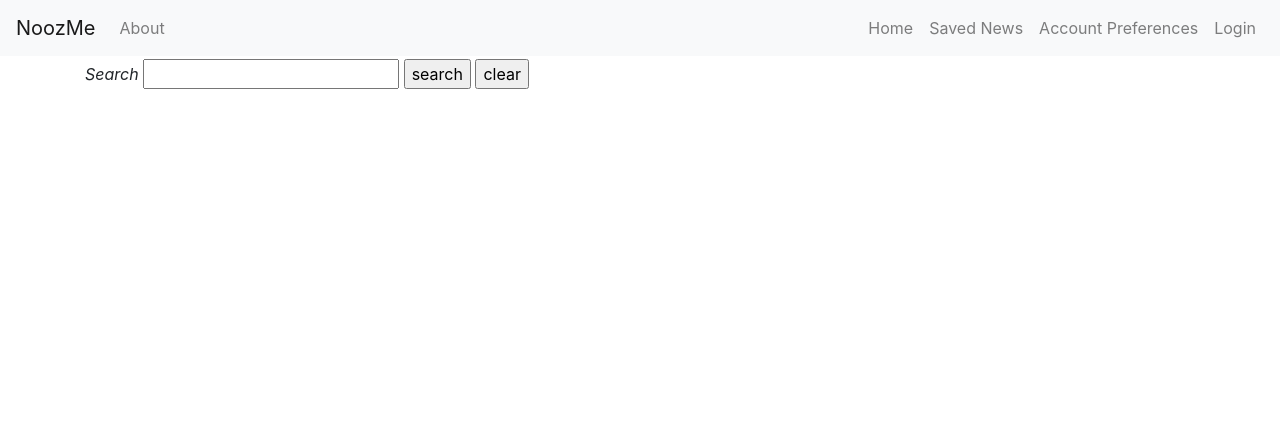
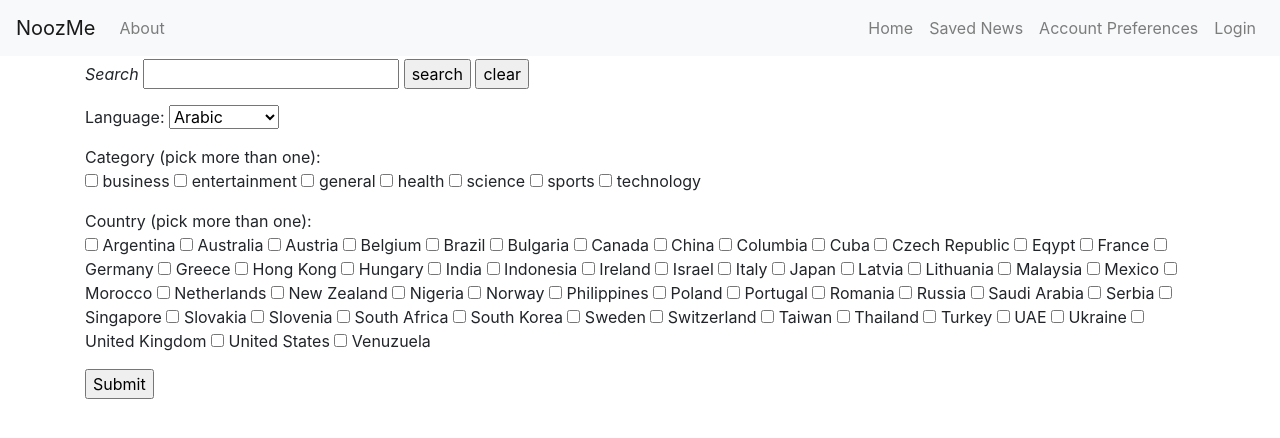
Before and after one commit to mkm3/NoozMe, a Flask app: page / in a window 1280 px wide. Shown: the top 438 px of the page. Run offline with Flask 2, Linux system fonts and the light colour scheme; some libraries are stand-ins or nearby versions.

Commit message:
Hard coded country,language,category options to homepage.html

```diff
--- a/templates/homepage.html
+++ b/templates/homepage.html
@@ -72,10 +72,7 @@
       </div>
 
 
-
-
-
-
+    <!-- display news results here -->
     <div class="row">
       <div id="newsResults"></div>
     </div>
@@ -83,10 +80,107 @@
 
 <!-- MVP Custom Form -->
 
+      <form action="/api/newsapi" method='get'>
 
+        <p>Language:
+          <select name="language">
+            <option value="ar"> Arabic </option>
+            <option value="de"> German </option>
+            <option value="en"> English </option>
+            <option value="es"> Spanish </option>
+            <option value="fr"> French </option>
+            <option value="he"> Hebrew </option>
+            <option value="it"> Italy </option>
+            <option value="nl"> Dutch </option>
+            <option value="no"> Norwegian </option>
+            <option value="pt"> Portuguese </option>
+            <option value="ru"> Russian </option>
+            <option value="se"> Swedish </option>
+            <option value="zh"> Chinese </option>
+          </select>
+        </p>
 
+        <p>Category (pick more than one):
+          <br />
+          <input type="checkbox" name="category"
+                  value ="business" /> business
+          <input type="checkbox" name="category"
+                  value ="entertainment" /> entertainment
+          <input type="checkbox" name="category"
+                  value ="general" /> general
+          <input type="checkbox" name="category"
+                  value ="health" /> health
+          <input type="checkbox" name="category"
+                  value ="science" /> science
+          <input type="checkbox" name="category"
+                  value ="sports" /> sports
+          <input type="checkbox" name="category"
+                  value ="technology" /> technology
+        </p>
 
+        <p>Country (pick more than one):
+          <br />
+          <input type="checkbox" name="country" value ="ar"/> Argentina
+          <input type="checkbox" name="country" value ="au"/> Australia
+          <input type="checkbox" name="country" value ="at"/> Austria
+          <input type="checkbox" name="country" value ="be"/> Belgium
+          <input type="checkbox" name="country" value ="br"/> Brazil
+          <input type="checkbox" name="country" value ="bg"/> Bulgaria
+          <input type="checkbox" name="country" value ="ca"/> Canada
+          <input type="checkbox" name="country" value ="cn"/> China
+          <input type="checkbox" name="country" value ="co"/> Columbia
+          <input type="checkbox" name="country" value ="cu"/> Cuba
+          <input type="checkbox" name="country" value ="cz"/> Czech Republic
+          <input type="checkbox" name="country" value ="eg"/> Eqypt
+          <input type="checkbox" name="country" value ="fr"/> France
+          <input type="checkbox" name="country" value ="de"/> Germany
+          <input type="checkbox" name="country" value ="gr"/> Greece
+          <input type="checkbox" name="country" value ="hk"/> Hong Kong
+          <input type="checkbox" name="country" value ="hu"/> Hungary
 
+          <input type="checkbox" name="country" value ="in"/> India
+          <input type="checkbox" name="country" value ="id"/> Indonesia
+          <input type="checkbox" name="country" value ="ie"/> Ireland
+          <input type="checkbox" name="country" value ="il"/> Israel
+          <input type="checkbox" name="country" value ="it"/> Italy
+          <input type="checkbox" name="country" value ="jp"/> Japan
+          <input type="checkbox" name="country" value ="lv"/> Latvia
+          <input type="checkbox" name="country" value ="lt"/> Lithuania
+          <input type="checkbox" name="country" value ="my"/> Malaysia
+          <input type="checkbox" name="country" value ="mx"/> Mexico
+          <input type="checkbox" name="country" value ="ma"/> Morocco
+          <input type="checkbox" name="country" value ="nl"/> Netherlands
+          <input type="checkbox" name="country" value ="nz"/> New Zealand
+          <input type="checkbox" name="country" value ="ng"/> Nigeria
+          <input type="checkbox" name="country" value ="no"/> Norway
+          <input type="checkbox" name="country" value ="ph"/> Philippines
+          <input type="checkbox" name="country" value ="pl"/> Poland
+          <input type="checkbox" name="country" value ="pt"/> Portugal
+
+          <input type="checkbox" name="country" value ="ro"/> Romania
+          <input type="checkbox" name="country" value ="ru"/> Russia
+          <input type="checkbox" name="country" value ="sa"/> Saudi Arabia
+          <input type="checkbox" name="country" value ="rs"/> Serbia
+          <input type="checkbox" name="country" value ="sg"/> Singapore
+          <input type="checkbox" name="country" value ="sk"/> Slovakia
+          <input type="checkbox" name="country" value ="si"/> Slovenia
+          <input type="checkbox" name="country" value ="za"/> South Africa
+          <input type="checkbox" name="country" value ="kr"/> South Korea
+          <input type="checkbox" name="country" value ="se"/> Sweden
+          <input type="checkbox" name="country" value ="ch"/> Switzerland
+          <input type="checkbox" name="country" value ="tw"/> Taiwan
+          <input type="checkbox" name="country" value ="th"/> Thailand
+          <input type="checkbox" name="country" value ="tr"/> Turkey
+          <input type="checkbox" name="country" value ="ae"/> UAE
+          <input type="checkbox" name="country" value ="ua"/> Ukraine
+          <input type="checkbox" name="country" value ="gb"/> United Kingdom
+          <input type="checkbox" name="country" value ="us"/> United States
+          <input type="checkbox" name="country" value ="ve"/> Venuzuela
+
+        </p>
+
+        <p><input type="submit"></p>
+      </form>
 
 
 
```
